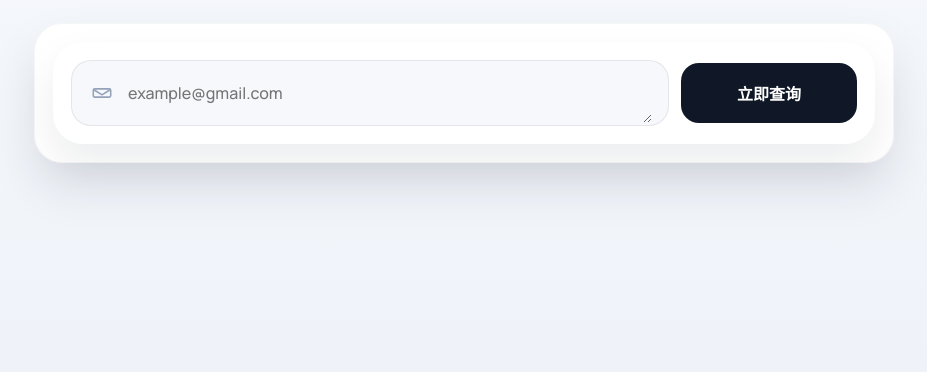
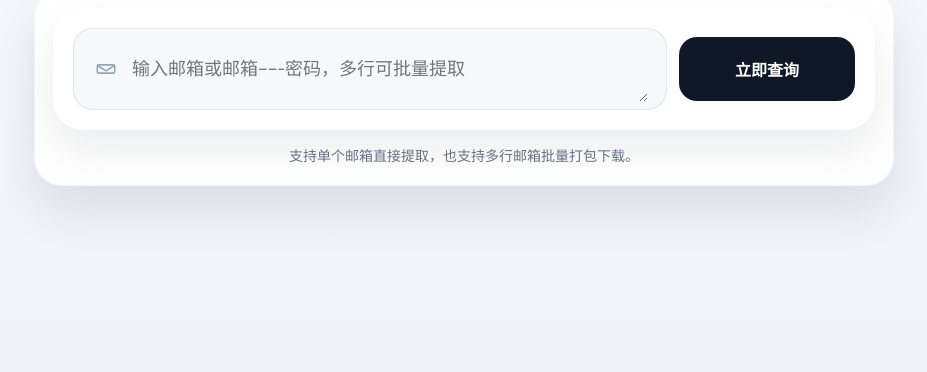
Before and after one commit to OtisChin/CodexAuthJsonFetcher, a website: page public/index.html in a window 1280 px wide. Shown: the part 428-800 px from the top of the page, without its empty margins (176-1103 px from the left). Drawn offline with Linux system fonts and the light colour scheme.

Commit message:
优化查询表单提示信息，调整样式以提升用户体验

```diff
--- a/public/index.html
+++ b/public/index.html
@@ -64,13 +64,14 @@
                     id="query-input"
                     name="input"
                     rows="1"
-                    placeholder="example@gmail.com"
+                    placeholder="输入邮箱或邮箱-----密码，多行可批量提取"
                     autocomplete="off"
                     required
                   ></textarea>
                 </div>
                 <button class="primary-button" type="submit">立即查询</button>
               </div>
+              <p class="helper-text query-tip">支持单个邮箱直接提取，也支持多行邮箱批量打包下载。</p>
             </form>
             <div class="result-card" id="query-result"></div>
           </section>
--- a/public/styles.css
+++ b/public/styles.css
@@ -80,7 +80,7 @@ textarea {
 
 .hero-copy h1 {
   margin: 0;
-  font-size: clamp(40px, 7vw, 66px);
+  font-size: clamp(34px, 6vw, 56px);
   line-height: 1.02;
   letter-spacing: -0.04em;
 }
@@ -130,7 +130,7 @@ textarea {
   grid-template-columns: minmax(0, 1fr) auto;
   gap: 12px;
   align-items: center;
-  padding: 18px;
+  padding: 20px;
   border-radius: 30px;
   background: #ffffff;
   box-shadow: 0 20px 42px rgba(16, 24, 39, 0.08);
@@ -141,8 +141,8 @@ textarea {
   grid-template-columns: 28px minmax(0, 1fr);
   align-items: center;
   gap: 12px;
-  min-height: 66px;
-  padding: 0 16px;
+  min-height: 82px;
+  padding: 0 18px;
   border: 1px solid rgba(16, 24, 39, 0.08);
   border-radius: 20px;
   background: #f6f8fc;
@@ -187,13 +187,14 @@ textarea {
 }
 
 #query-input {
-  min-height: 30px;
-  max-height: 190px;
+  min-height: 46px;
+  max-height: 220px;
   resize: vertical;
   border: 0;
   background: transparent;
   box-shadow: none;
-  padding: 18px 0 18px 0;
+  padding: 20px 0;
+  font-size: 18px;
 }
 
 input:focus,
@@ -211,7 +212,7 @@ textarea:focus {
   font-weight: 800;
   min-width: 176px;
   padding: 0 30px;
-  min-height: 60px;
+  min-height: 64px;
   cursor: pointer;
   transition: transform 0.18s ease, box-shadow 0.18s ease, background 0.18s ease;
 }
@@ -237,6 +238,11 @@ textarea:focus {
   font-size: 13px;
   line-height: 1.7;
   color: var(--muted);
+}
+
+.query-tip {
+  text-align: center;
+  font-size: 14px;
 }
 
 .result-card {
```
